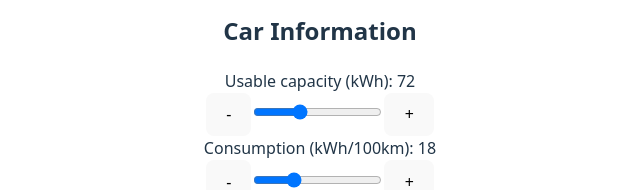
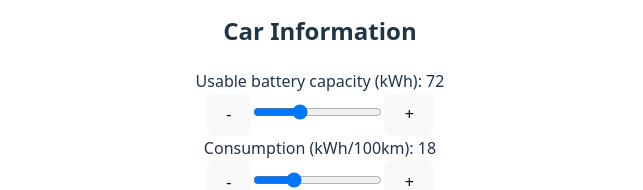
Before and after one commit to s100ian/ev-charging-calculator, a React (Vite) app: page / in a window 1280 px wide. Shown: the part 144-334 px from the top of the page, without its empty margins (320-963 px from the left). Built offline with nearby package versions, Linux system fonts and the light colour scheme.

Commit message:
Update Requirements.md and CarInfo.tsx to clarify battery capacity terminology

```diff
--- a/src/components/CarInfo.tsx
+++ b/src/components/CarInfo.tsx
@@ -34,7 +34,7 @@ const CarInfo: React.FC<CarInfoProps> = ({
       <h2>Car Information</h2>
       <div>
         <label>
-          Usable capacity (kWh): {usableCapacity}
+          Usable battery capacity (kWh): {usableCapacity}
           <div>
             <button
               onClick={() =>
```
Also changed, not shown: 1 other file (tests, documents, lock files or other folders).
